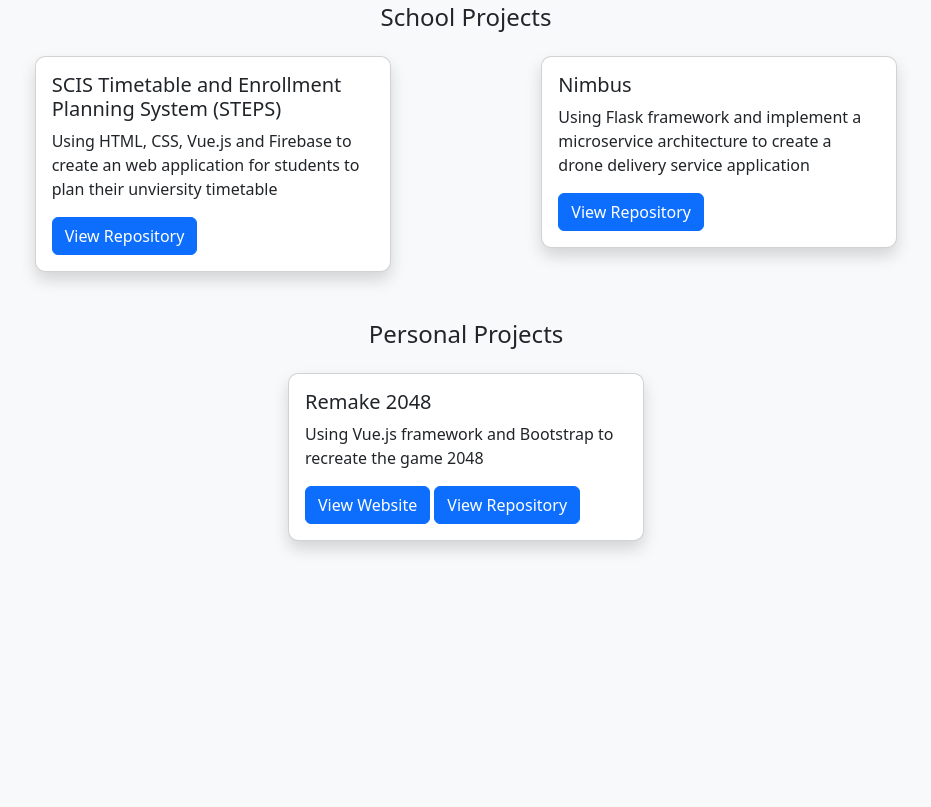
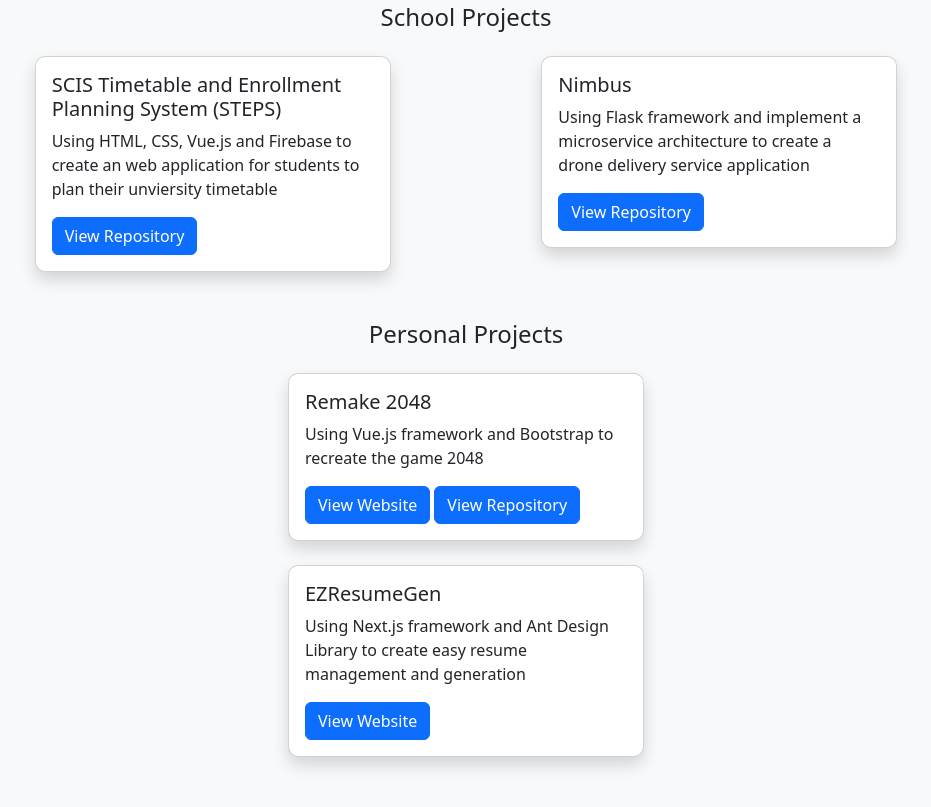
Before and after one commit to OngKenithProjects/profile, a plain HTML site: page index.html in a window 1280 px wide. Shown: the part 731-1538 px from the top of the page, without its empty margins (174-1105 px from the left). Before the commit the page ends 1344 px from the top, so only its background shows below. Drawn offline with nearby package versions, Linux system fonts and the light colour scheme.

Commit message:
Update index.html

```diff
--- a/index.html
+++ b/index.html
@@ -103,6 +103,18 @@
                     </div>
                 </div>
             </div>
+            <div class="row justify-content-evenly">
+                <div class="col-md-4 mb-4">
+                    <div class="card shadow">
+                        <div class="card-body">
+                            <h5 class="card-title">EZResumeGen</h5>
+                            <p class="card-text">Using Next.js framework and Ant Design Library to create easy resume management and generation</p>
+                            <a href="https://projects-alpha-ecru.vercel.app/ezResumeGen" class="btn btn-primary">View Website</a>
+                            <!-- <a href="https://github.com/Mouscydance/remake2048" class="btn btn-primary">View Repository</a> -->
+                        </div>
+                    </div>
+                </div>
+            </div>
         </div>
     </section>
 
```
